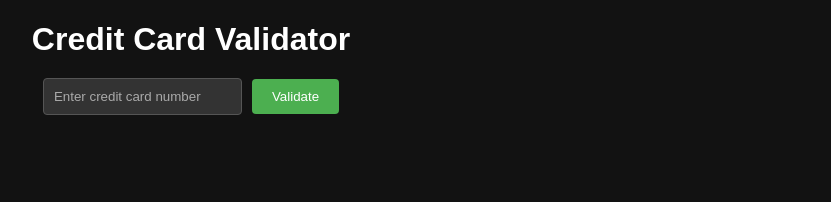
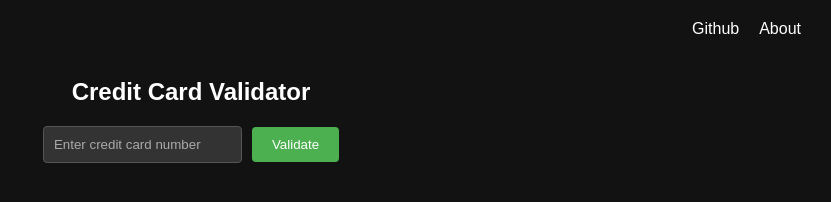
Before and after one commit to vpreseault/credit-card-validator, a plain HTML site: page static/index.html in a window 1280 px wide. Shown: the whole page, without its empty margins (449-1280 px from the left). Drawn offline with nearby package versions, Linux system fonts and the light colour scheme; no server answers.

Commit message:
add icons and links

```diff
--- a/static/index.html
+++ b/static/index.html
@@ -4,17 +4,34 @@
     <meta charset="UTF-8">
     <meta name="viewport" content="width=device-width, initial-scale=1.0">
     <script src="https://unpkg.com/htmx.org@2.0.1" integrity="sha384-QWGpdj554B4ETpJJC9z+ZHJcA/i59TyjxEPXiiUgN2WmTyV5OEZWCD6gQhgkdpB/" crossorigin="anonymous"></script>
+    <link rel="icon" type="image/x-icon" href="/static/icons/credit.png">
     <title>Credit Card Validator</title>
+
     <style>
         body {
             font-family: Arial, sans-serif;
+            margin: 0;
+            background-color: #121212;
+            color: #ffffff;
+        }
+        header {
+            display: flex;
+            justify-content: right;
+            padding: 20px;
+        }
+        header a {
+            color: #ffffff;
+            text-decoration: none;
+            margin: 0 10px;
+        }
+        header a:hover {
+            text-decoration: underline;
+        }
+        section {
             display: flex;
             flex-direction: column;
             align-items: center;
             justify-content: center;
-            margin: 0;
-            background-color: #121212;
-            color: #ffffff;
         }
         h1, h2 {
             margin-bottom: 20px;
@@ -86,6 +103,12 @@
 </head>
 <body>
 
+    <header>
+        <a href="https://github.com/vpreseault/credit-card-validator" target="_blank">Github</a>
+        <a href="https://github.com/vpreseault/credit-card-validator#" target="_blank">About</a>
+    </header>
+
+    <section>
         <h1>Credit Card Validator</h1>
 
         <form class="form-container">
@@ -94,6 +117,7 @@
         </form>
 
         <div id="result-container" hx-get="/history" hx-trigger="load"></div>
+    </section>
 
 </body>
 </html>
```
Also changed, not shown: static/icons/credit.png (added), static/icons/failure.png (renamed from static/icons/failure2.png), static/icons/failure1.png (deleted), static/icons/success.png (renamed from static/icons/success1.png), static/icons/success2.png (deleted), 1 other file. Lines whose indentation alone changed are shown as unchanged.
